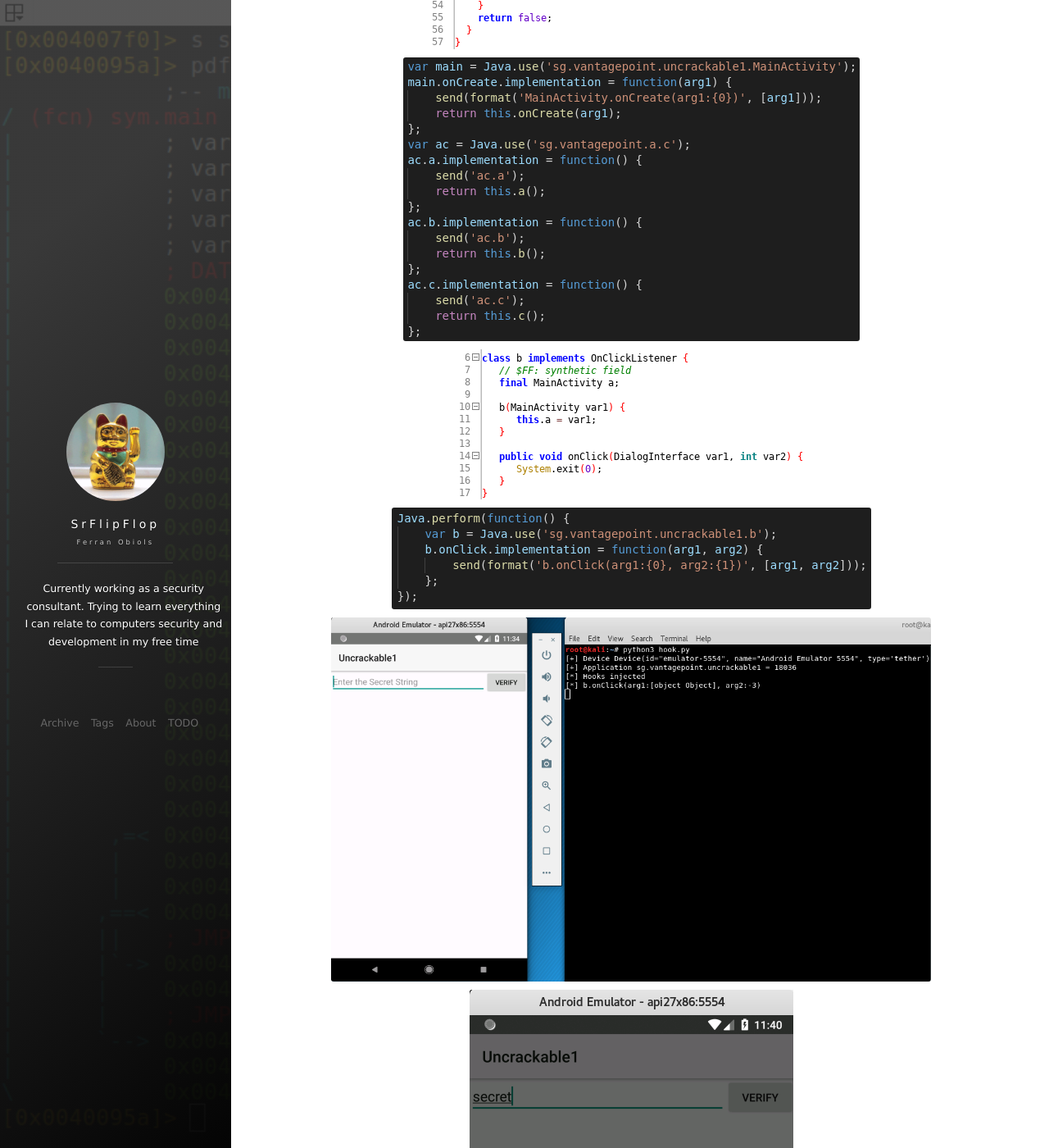
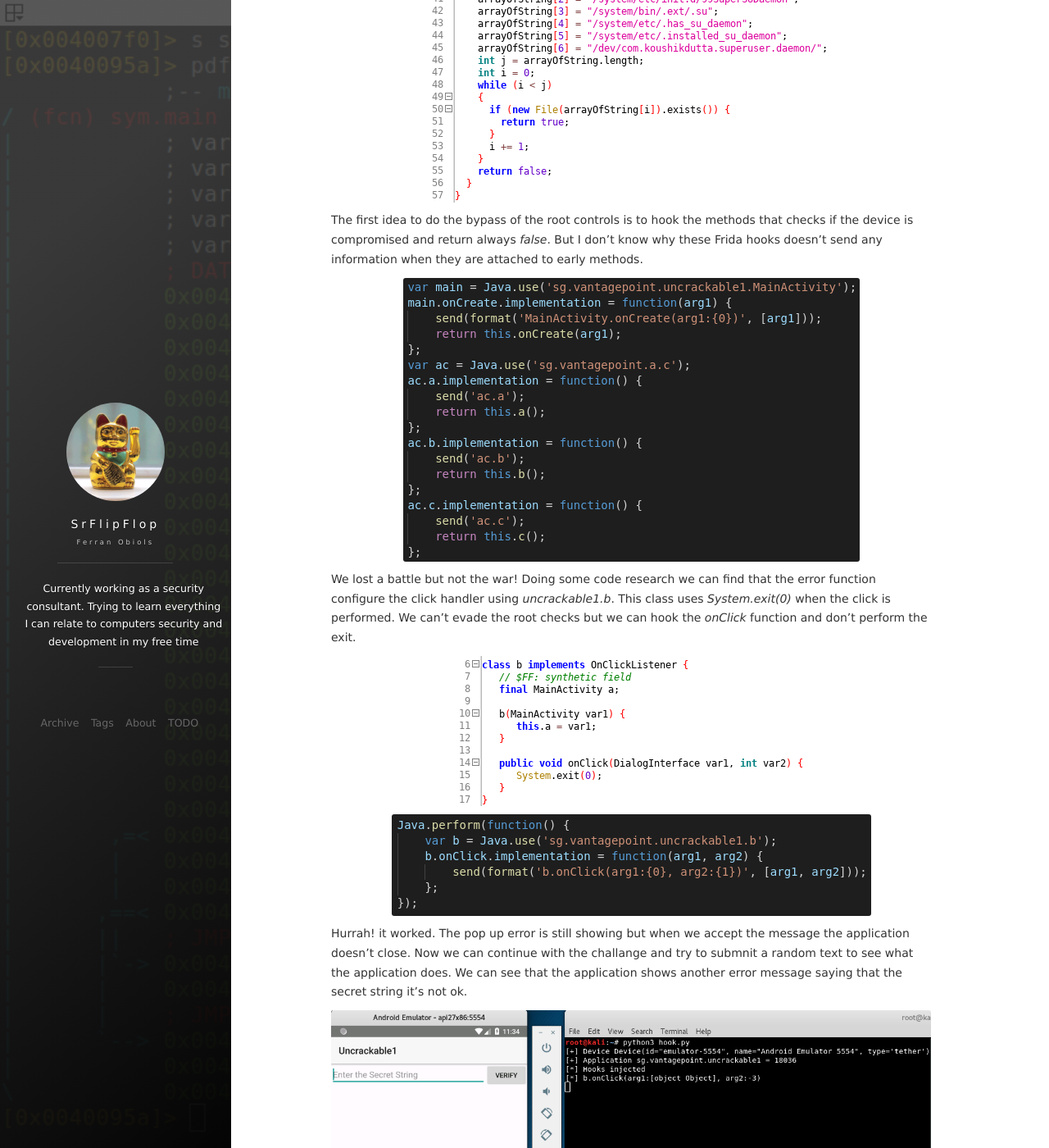
Before and after one commit to SrFlipFlop/srflipflop.github.io, a Jekyll site: the page built from _posts/2018-04-30-UnCrackable1.md, in a window 1280 px wide and 1400 px high, scrolled down 2755 px. Shown: the whole window at 82% size. Built offline with Jekyll 4.4.1, drawn with Linux system fonts in a browser that asks for light colours; nearby versions of some CDN libraries; comment, search, counter and statistics services are not loaded; some of the changed text lies outside the part shown.

Commit message:
almost finished

```diff
--- a/_posts/2018-04-30-UnCrackable1.md
+++ b/_posts/2018-04-30-UnCrackable1.md
@@ -12,44 +12,70 @@
 
 Starting as allways, the first thing we will do is recollect information about the application. We will use **apktool** to see the different files that the application contains and **dex2jar** to generate a jar file. The *Android Manifest* usually contains valuous information (the permissions used, configuration errors, the application components, ...), but in this case, since the application is so small, it does not contain relevant information.
 
-![](/images/posts/UnCrackable1/img1.png "TBC")
+![](/images/posts/UnCrackable1/img1.png "Extracting files from the APK")
 
-![](/images/posts/UnCrackable1/img2.png "TBC")
+![](/images/posts/UnCrackable1/img2.png "Android manifest")
 
 It is also important to see how the application works and see if it has control mechanisms that do not allow it to run in the emulator. When the application starts showns a message of "Rooted detected!" and it closes immediately.
 
-![](/images/posts/UnCrackable1/img3.png "TBC")
+![](/images/posts/UnCrackable1/img3.png "Root error")
 
+### Reading a bit of code and hooking
 
+With a quick look of the main class of the application, we can see that in the *onCreate* method three functions seems to check if the device is rooted and then call the error that close the application.
 
-![](/images/posts/UnCrackable1/img4.png "TBC")
+![](/images/posts/UnCrackable1/img4.png "MainActivity")
 
-![](/images/posts/UnCrackable1/img5.png "TBC")
+These methods search for common root information (like files or other applications) and returns a boolean response. If some of these methdos return true, the application shows the root error message and it closes automaticaly.
 
-![](/images/posts/UnCrackable1/img6.png "TBC")
+![](/images/posts/UnCrackable1/img5.png "Root checks")
 
-![](/images/posts/UnCrackable1/img7.png "TBC")
+The first idea to do the bypass of the root controls is to hook the methods that checks if the device is compromised and return always *false*. But I don't know why these Frida hooks doesn't send any information when they are attached to early methods.
 
-![](/images/posts/UnCrackable1/img8.png "TBC")
+![](/images/posts/UnCrackable1/img6.png "Frida hooks for root controls")
 
-![](/images/posts/UnCrackable1/img9.png "TBC")
+We lost a battle but not the war! Doing some code research we can find that the error function configure the click handler using *uncrackable1.b*. This class uses *System.exit(0)* when the click is performed. We can't evade the root checks but we can hook the *onClick* function and don't perform the exit.
 
-![](/images/posts/UnCrackable1/img10.png "TBC")
+![](/images/posts/UnCrackable1/img7.png "uncrackable1.b class")
 
-![](/images/posts/UnCrackable1/img11.png "TBC")
+![](/images/posts/UnCrackable1/img8.png "Frida hook for onClick")
 
-![](/images/posts/UnCrackable1/img12.png "TBC")
+Hurrah! it worked. The pop up error is still showing but when we accept the message the application doesn't close. Now we can continue with the challange and try to submnit a random text to see what the application does. We can see that the application shows another error message saying that the secret string it's not ok.
 
-![](/images/posts/UnCrackable1/img13.png "TBC")
+![](/images/posts/UnCrackable1/img9.png "Root error bypass")
 
-![](/images/posts/UnCrackable1/img14.png "TBC")
+![](/images/posts/UnCrackable1/img10.png "Incorrect string")
 
-![](/images/posts/UnCrackable1/img15.png "TBC")
+With the first look on the code we can imagine which function is doing the secret key check, but just to verify that is correct, we can see in the layout configuration file the function that is called when you click on the button.
 
-![](/images/posts/UnCrackable1/img16.png "TBC")
+![](/images/posts/UnCrackable1/img11.png "Layout configuration file")
 
-![](/images/posts/UnCrackable1/img17.png "TBC")
+The method *verify* gets the string and uses the method *a* from *a* class. With a quick look to this method we can se that is using two suspicious strings in another *a* method and finally compares the it's result with our string. It seems that one of these strings is an encryption key and the other the encrypted message.
 
-![](/images/posts/UnCrackable1/img18.png "TBC")
+![](/images/posts/UnCrackable1/img12.png "Application code that verifies the string")
 
-![](/images/posts/UnCrackable1/img19.png "TBC")
+Looking at the second *a* method we finally see that is using AES to decrypt the the second parameter.
+
+![](/images/posts/UnCrackable1/img13.png "Decrypt method")
+
+Ok it's time to check if our hypothesis is correct. To do this we will use Frida to hook the analysed functions and execute the application.
+
+![](/images/posts/UnCrackable1/img14.png "Frida hooks")
+
+We can see that the result of *a* (the one who check the strings) return false and then the error message pops up. But what will happen if we change the function and always return true?
+
+![](/images/posts/UnCrackable1/img15.png "Incorrect string eror")
+
+![](/images/posts/UnCrackable1/img16.png "Modify function return")
+
+Finally we can see the application success message, but there is still one last thing missing and it is to discover the application's ciphered message.
+
+![](/images/posts/UnCrackable1/img17.png "Bypass check method")
+
+### Bonus clip
+
+The easyest way to obtain the secret is to hook the decrypt function and get the return value. Once we have the value in array of bytes we need to convertit to string format, we can do this by creating a new *String* Java class and pass to the constructor the byte array. The secret string that we are looking for is **I want to believe**.
+
+![](/images/posts/UnCrackable1/img18.png "Decrypt function hook")
+
+![](/images/posts/UnCrackable1/img19.png "Final execution with the secret string")
```
